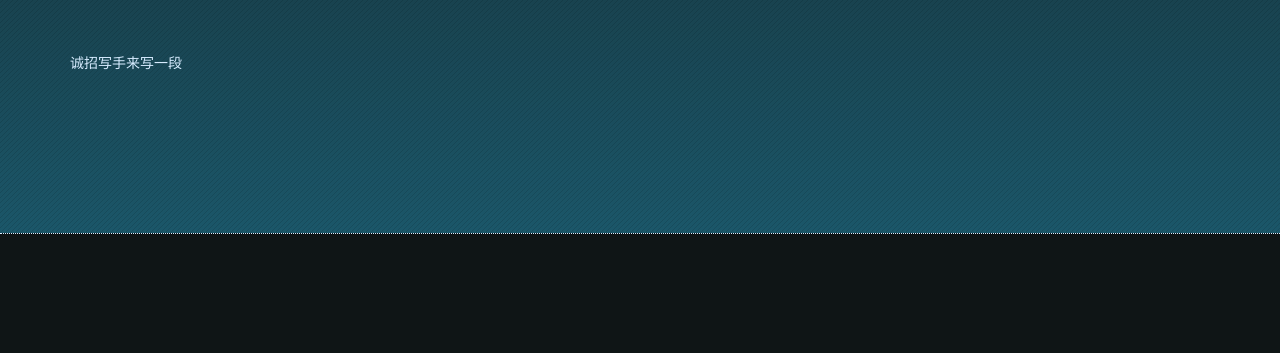
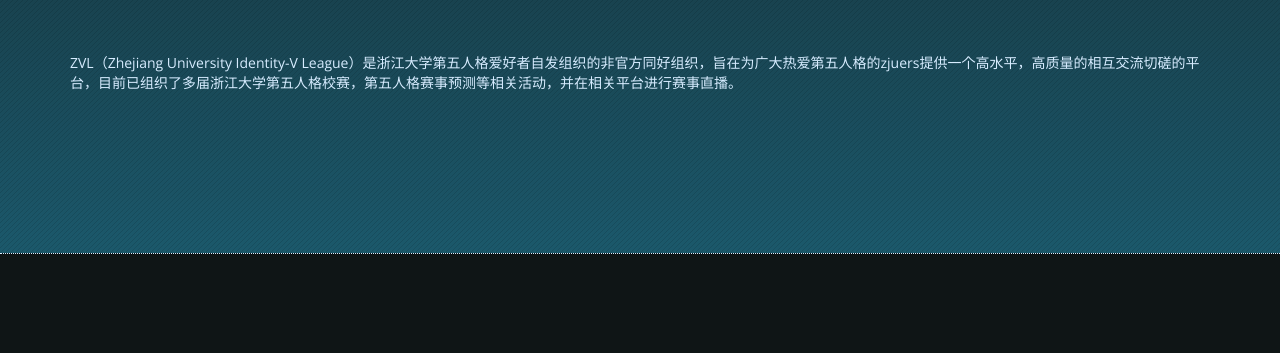
Before and after one commit to ZVLOfficial/zvlofficial.github.io, a plain HTML site: page 2025/04/10/hello-world/index.html in a window 1280 px wide. Shown: the part 447-800 px from the top of the page. Drawn offline with nearby package versions, Linux system fonts and the light colour scheme.

Commit message:
Site updated: 2025-04-15 08:47:18

```diff
--- a/2025/04/10/hello-world/index.html
+++ b/2025/04/10/hello-world/index.html
@@ -10,7 +10,7 @@
 
     <!--Description-->
 
-        <meta name="description" content="诚招写手来写一段">
+        <meta name="description" content="ZVL（Zhejiang University Identity-V League）是浙江大学第五人格爱好者自发组织的非官方同好组织，旨在为广大热爱第五人格的zjuers提供一个高水平，高质量的相互交流切磋的平台，目前已组织了多届浙江大学第五人格校赛，第五人格赛事预测等相关活动，并在相关平台进行赛事">
 
 
     <!--Author-->
@@ -156,7 +156,7 @@
 
 
         <!-- Post Content -->
-        <p>诚招写手来写一段</p>
+        <p>ZVL（Zhejiang University Identity-V League）是浙江大学第五人格爱好者自发组织的非官方同好组织，旨在为广大热爱第五人格的zjuers提供一个高水平，高质量的相互交流切磋的平台，目前已组织了多届浙江大学第五人格校赛，第五人格赛事预测等相关活动，并在相关平台进行赛事直播。</p>
 
     </div>
 
```
Also changed, not shown: index.html (+1 -1 lines), images/questionnaire-prediction.png.
